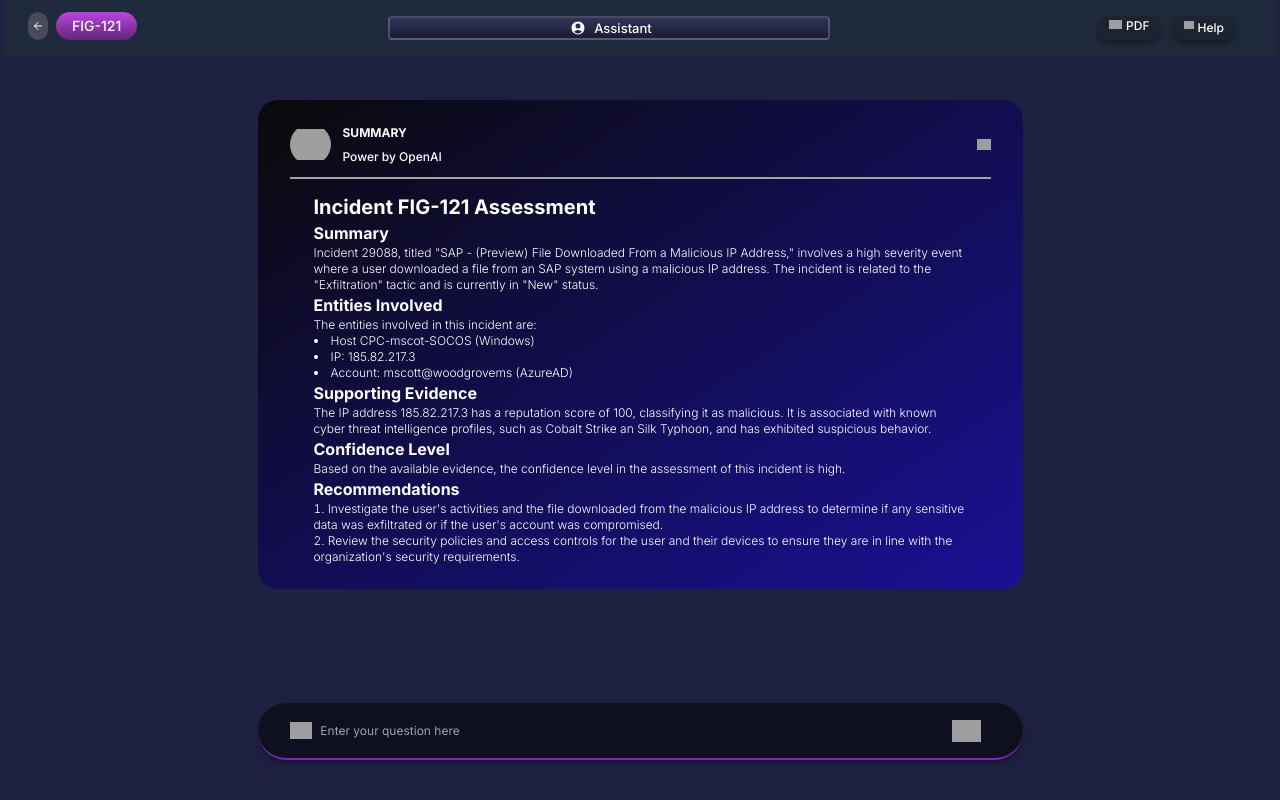
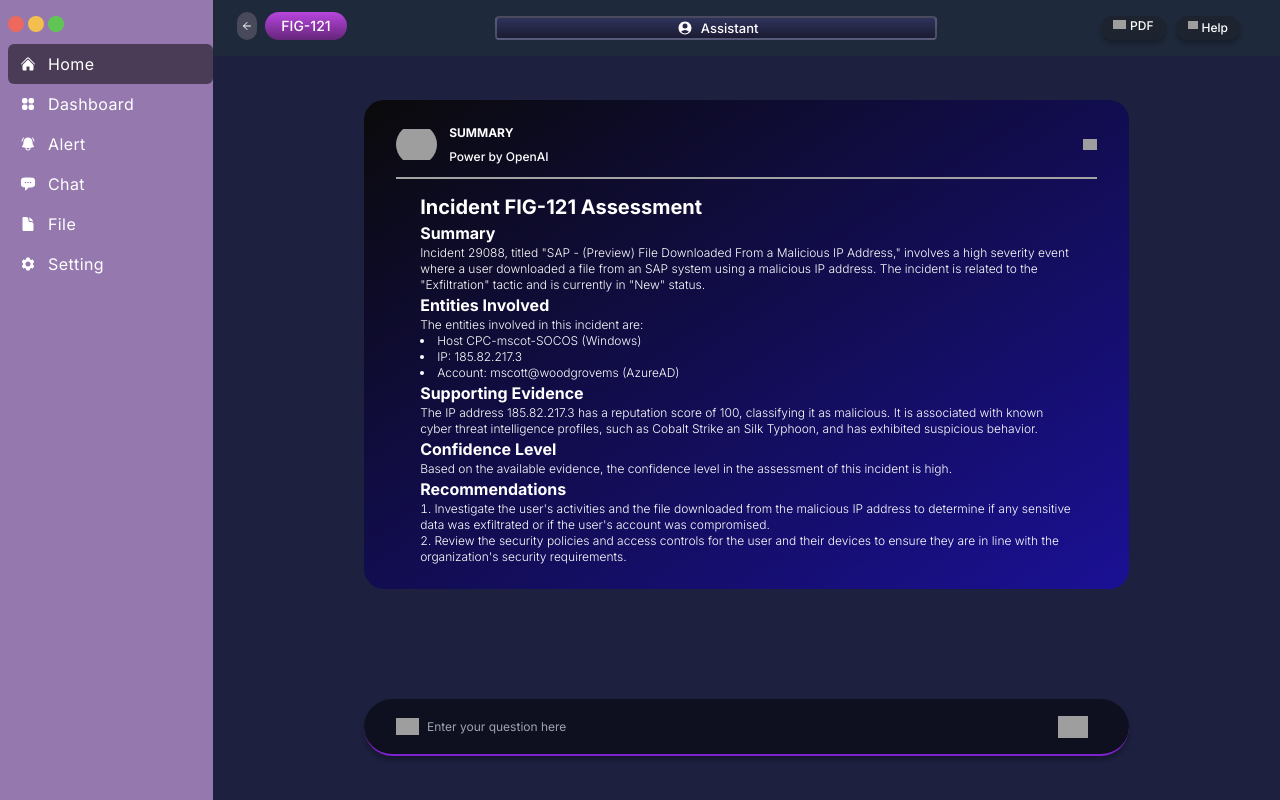
Before and after one commit to rebeccaswc/CM-DSS, a Next.js app in the folder Frontend/my-app/: page /Chat in a window 1280 px wide. Built offline with nearby package versions, Linux system fonts and the light colour scheme; grey boxes are pictures that could not be loaded.

Commit message:
feat: add sidebar in chatpage

```diff
--- a/Frontend/my-app/src/app/Chat/page.jsx
+++ b/Frontend/my-app/src/app/Chat/page.jsx
@@ -4,22 +4,25 @@
 import React from "react";
 import Header from "./Header";
 import Summary from "./Summary";
+import Sidebar from "../Home/Sidebar";
 import ChatInput from "./ChatInput";
 
 function Chatpage() {
   return (
-    <main className="flex overflow-hidden flex-col text-white ">
-      <div className="flex flex-col px-1 h-screen w-screen bg-[#1d203e] max-md:max-w-full">
+    <main className="h-screen flex text-white ">
+      <div className="w-2/12">
+        <Sidebar />
+      </div>
+      <div className="w-10/12 flex flex-col ">
         <Header />
-        <section className="flex flex-col justify-center items-center px-20 py-11 max-md:px-5 max-md:max-w-full">
-          <div className="flex flex-col w-full max-w-[765px] max-md:max-w-full">
+        <section className="flex-1 flex flex-col bg-[#1d203e] px-20 py-11 overflow-y-auto max-md:px-5">
+          <div className="flex-1 w-full max-w-[765px] mx-auto">
             <Summary />
           </div>
-          <div className="flex flex-col w-full max-w-[765px] max-md:max-w-full absolute insert-x-0 bottom-10 ">
-        <ChatInput />
-        </div>
+          <div className="w-full max-w-[765px] mx-auto mt-4">
+            <ChatInput />
+          </div>
         </section>
-
       </div>
     </main>
   );
--- a/Frontend/my-app/src/app/Home/Sidebar.jsx
+++ b/Frontend/my-app/src/app/Home/Sidebar.jsx
@@ -36,7 +36,7 @@
   },
   {
     icon: <Cog6ToothIcon className="h-4 w-4  text-white"/>,
-    text: "System Center",
+    text: "Setting",
   },
 ];
 
```
